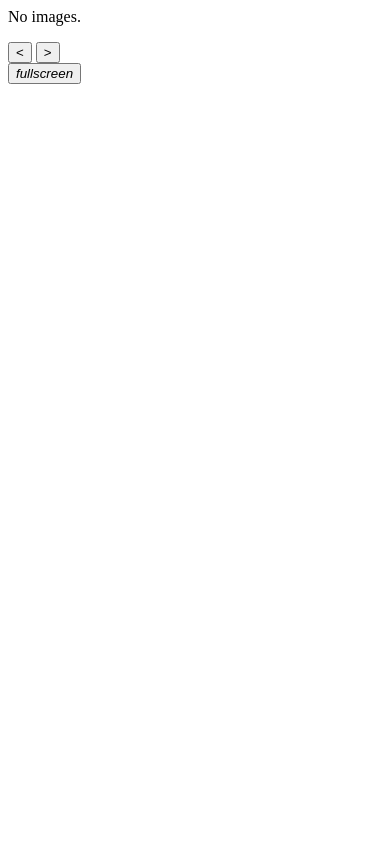
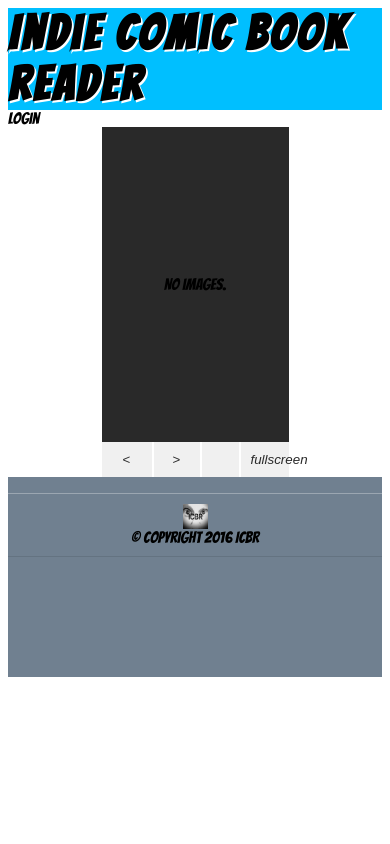
Before and after one commit to travvick1138/Capstone, a Django app: page /reader/cbr/ in a window 390 px wide. Run offline with Django 3.2, Linux system fonts and the light colour scheme; data that the repository does not hold is empty; some libraries are stand-ins or nearby versions.

Commit message:
day seven of ten afternoon

```diff
--- a/reader/static/css/cbr.css
+++ b/reader/static/css/cbr.css
@@ -1,14 +1,3 @@
-@mixin flexbox() {
-  display: -webkit-box;
-  display: -moz-box;
-  display: -ms-flexbox;
-  display: -webkit-flex;
-  display: flex;
-}
-
-$gray: #f0f0f0;
-$dark: #292929;
-
 #slider {
   /*
     Container width and heights are arbitrary - I just chose what looks best.
@@ -17,89 +6,120 @@ $dark: #292929;
   width: 50%;
   height: 350px;
   margin: 0 auto;
-    @include flexbox();
+  display: -webkit-box;
+  display: -ms-flexbox;
+  display: -webkit-flex;
+  display: flex;
+  -webkit-flex-flow: column nowrap;
+      -ms-flex-flow: column nowrap;
           flex-flow: column nowrap;
-    &.full {
+}
+#slider.full {
   position: fixed;
   top: 0;
   left: 0;
   width: 100vw;
   height: 100vh;
-      #images {
-        img {
+}
+#slider.full #images img {
   height: 100%;
   width: auto;
   vertical-align: center;
+}
 @media (max-width: 840px) {
+  #slider.full #images img {
     width: 100%;
     height: auto;
   }
 }
-      }
-    }
-    #images {
+#slider #images {
   height: 90%;
   text-align: center;
-      background: $dark;
-      @include flexbox();
+  background: #292929;
+  display: -webkit-box;
+  display: -ms-flexbox;
+  display: -webkit-flex;
+  display: flex;
+  -webkit-box-pack: center;
+  -webkit-justify-content: center;
+      -ms-flex-pack: center;
           justify-content: center;
+  -webkit-box-align: center;
+  -webkit-align-items: center;
+      -ms-flex-align: center;
           align-items: center;
+  -webkit-align-content: center;
+      -ms-flex-line-pack: center;
           align-content: center;
-      img {
+}
+#slider #images img {
   height: 100%;
-        @media (max-width: 1650px) {
+}
+@media (max-width: 840px) {
+  #slider #images img {
     height: auto;
     width: auto;
     max-height: 100%;
     max-width: 100%;
   }
 }
+#slider #controls {
+  height: 10%;
+  background: #f0f0f0;
+  display: -webkit-box;
+  display: -ms-flexbox;
+  display: -webkit-flex;
+  display: flex;
+  -webkit-flex-flow: row nowrap;
+      -ms-flex-flow: row nowrap;
+          flex-flow: row nowrap;
+  -webkit-box-pack: justify;
+  -webkit-justify-content: space-between;
+      -ms-flex-pack: justify;
+          justify-content: space-between;
 }
-    #controls {
-      height: 10%;
-      background: $gray;
-      @include flexbox();
+#slider #controls div {
+  height: 100%;
+  display: -webkit-box;
+  display: -ms-flexbox;
+  display: -webkit-flex;
+  display: flex;
+  -webkit-flex-flow: row nowrap;
+      -ms-flex-flow: row nowrap;
           flex-flow: row nowrap;
-      justify-content: space-between;
-      div {
-        height: 100%;
-        @include flexbox();
-        flex-flow: row nowrap;
+  -webkit-box-pack: start;
+  -webkit-justify-content: flex-start;
+      -ms-flex-pack: start;
           justify-content: flex-start;
-        button {
+}
+#slider #controls div button {
   height: 100%;
 }
-        #last {
-
+#slider #controls div #next {
+  border-right: 2px solid white;
 }
-        #next {
-          border-right: 2px solid lighten($gray, 15%);
-        }
-      }
-      button {
+#slider #controls button {
   padding: 10px;
   background: transparent;
   border: none;
   outline: none;
-        color: $dark;
-        border-left: 2px solid lighten($gray, 15%);
+  color: #292929;
+  border-left: 2px solid white;
   width: 50px;
-        &:first-of-type {
+}
+#slider #controls button:first-of-type {
   border-left: none;
 }
-        &:active, &:hover, &:focus {
+#slider #controls button:active, #slider #controls button:hover, #slider #controls button:focus {
   outline: none;
 }
-        &:hover {
-          color: lighten($dark, 15%);
-          background: darken($gray, 15%);
+#slider #controls button:hover {
+  color: #4f4f4f;
+  background: #cacaca;
 }
+#slider #controls #toggle-fullscreen {
+  border-left: 2px solid white;
 }
-      #toggle-fullscreen {
-        border-left: 2px solid lighten($gray, 15%);
-        .material-icons {
+#slider #controls #toggle-fullscreen .material-icons {
   vertical-align: bottom;
 }
-      }
-    }
-  }
--- a/reader/static/css/styles.css
+++ b/reader/static/css/styles.css
@@ -1,24 +1,34 @@
 /*@import 'https://fonts.googleapis.com/css?family=Open+Sans+Condensed:300';*/
 @import 'http://fonts.googleapis.com/css?family=Bangers';
 html,
-body {
-      width: 100%;
-      height: 100%;
-      overflow: hidden;
-      margin: 0;
+.wrapper {
+      display: -webkit-box;
+      display: -moz-box;
+      display: -ms-flexbox;
+      display: -webkit-flex;
       display: flex;
-      flex-direction: column;
-      flex-wrap: wrap;
+      -webkit-flex-flow: row wrap;
+      flex-flow: row wrap;
+      /*overflow: hidden;*/
       font-family: Bangers, sans-serif;
-      background: #708090;
+
       /*font-family: 'comic sans', sans-serif;*/
 }
+
+.wrapper > * {
+  padding: 0px;
+  flex: 1 100%;
+}
 .page-header h1 {
+      flex-direction: column;
+      margin: 0;
+      background: deepskyblue;
+      background-size: cover;
       font-family: Bangers, sans-serif;
       font-size: 3em;
-      color: #0000ff;
+      color: #000000;
       letter-spacing: 0.065em;
-      text-shadow: 0.035em 0.035em #ffff00;
+      text-shadow: 0.035em 0.035em #ffffff;
 }
 
 .page-header h1 .closer {
@@ -26,11 +36,24 @@ body {
 }
 
 .page-header a {
-      color: #0000ff;
+      color: #000000;
       text-decoration: none;
 }
 
-p {
+.page-header #login {
+      -webkit-flex-flow: row;
+      justify-content: flex-end;
+}
+
+.content-container {
+      flex-direction: row;
+      flex: 1 100%;
+}
+
+.content-container h1 .closer {
+      letter-spacing:0.065em;
+}
+/*p {
       font-family:'Comic Sans', cursive;
       font-style: italic;
       font-size: 24px;
@@ -38,4 +61,37 @@ p {
       color: #000000;
       padding-left: 1em;
       text-shadow: 0em 0em #ffffff;
+}*/
+
+.page-footer {
+      background: #708090;
+      background-size: cover;
+      height: 200px;
+      margin: 0;
+      justify-content: flex-end;
 }
+
+@media all and (max-width: 800px) {
+  .page-footer {
+    justify-content: space-around;
+  }
+}
+@media all and (max-width: 600px) {
+  .page-footer {
+    -webkit-flex-flow: column wrap;
+    flex-flow: column wrap;
+    padding: 0;
+  }
+
+  .unstyled {
+    list-style: none;
+    text-align: center;
+    padding: 10px;
+    border-top: 1px solid rgba(255, 255, 255, 0.3);
+    border-bottom: 1px solid rgba(0, 0, 0, 0.1);
+  }
+
+  .unstyled li {
+    border-bottom: none;
+  }
+}
--- a/reader/static/js/cbr.js
+++ b/reader/static/js/cbr.js
@@ -6,16 +6,20 @@ $(document).ready(function() {
   var $full = $("#toggle-fullscreen"); //full screen toggle button
   var $car = $("#slider"); //the whole slider
   var $count = 1; //the current image
-  var $total = 3; //the amount of images
+  var $total = $("#images img").length; //the amount of images
 
   // hey, look, I know this isn't the best way to count the images
   //but for some reason, $("#images img").length isn't returning a value
   //trouble shooting that later on.
 
   $("#images img").hide(); //hide all images
+  $("#images img").each(function(i, img){
+    $(img).attr("id", i+1);
+  });
   $("#" + $count).show(); //except the index image
 
-  $last.click(function() {
+  $last.click(function(evt) {
+    evt.preventDefault()
     //when the 'last' button is clicked
     $("#" + $count).fadeOut(300, function() {
       //fade out the currently shown image
@@ -37,8 +41,10 @@ $(document).ready(function() {
     });
   })
 
-  $next.click(function() {
+  $next.click(function(evt) {
+    evt.preventDefault()
     //when the 'next' button is clicked
+    console.log($count, $total)
     $("#" + $count).fadeOut(300, function() {
       //fade out the currently shown image
 
@@ -59,7 +65,8 @@ $(document).ready(function() {
     });
   })
 
-  $full.click(function() {
+  $full.click(function(evt) {
+    evt.preventDefault()
     //when the fullscreen toggle is clicked
 
     //if the slider is already full screen
--- a/reader/urls.py
+++ b/reader/urls.py
@@ -5,7 +5,7 @@ urlpatterns = [
     url(r'^$', views.instructions),
     # url(r'^list/$', views.list, name='reader-list'),
     url(r'^new/$', views.newcomic, name='reader-new'),
-    url(r'^upload/$', views.upload, name='reader-upload'),
+    # url(r'^upload/$', views.upload, name='reader-upload'),
     url(r'^cbr/$', views.cbrview, name='reader-cbr'),
     url(r'^inst/$', views.instructions, name='reader-inst'),
     url(r'^(?P<comic>[\d]+)', views.presentation, name='reader-presentation'),
--- a/reader/views.py
+++ b/reader/views.py
@@ -55,25 +55,25 @@
     # Render list page with the documents and the form
     return render(request, 'comicbookname.html', {'form': form})
 
-def upload(request):
-    # Handle file upload
-    if request.method == 'POST':
-        form = ImageForm(request.POST, request.FILES)
-        if form.is_valid():
-            # newdoc = Image()
-            form.save(commit=False)
-            form.imagefile = request.FILES['imagefile']
-            # form.save(commit=False)
-            form.comicbook = Comicbook.objects.get(id=request.POST['comicbook'])
-            form.name = request.POST['name']
-            form.save()
-
-            # Redirect to the document list after POST
-            return HttpResponseRedirect('/')
-    else:
-        form = ImageForm() # A empty, unbound form
-
-    return render(request, 'uploadimage.html', {'form': form})
+# def upload(request):
+#     # Handle file upload
+#     if request.method == 'POST':
+#         form = ImageForm(request.POST, request.FILES)
+#         if form.is_valid():
+#             # newdoc = Image()
+#             form.save(commit=False)
+#             form.imagefile = request.FILES['imagefile']
+#             # form.save(commit=False)
+#             form.comicbook = Comicbook.objects.get(id=request.POST['comicbook'])
+#             form.name = request.POST['name']
+#             form.save()
+#
+#             # Redirect to the document list after POST
+#             return HttpResponseRedirect('/')
+#     else:
+#         form = ImageForm() # A empty, unbound form
+#
+#     return render(request, 'uploadimage.html', {'form': form})
 
 
 def presentation(request,comic):
--- a/templates/base.html
+++ b/templates/base.html
@@ -7,20 +7,21 @@
 
           <meta name="description" content="">
 
-                <!-- Mobile-friendly viewport -->
           <meta name="viewport" content="width=device-width, initial-scale=1.0">
-
-                 <!-- Style sheet link -->
 
           <link rel="stylesheet" href="{% static 'css/styles.css' %}">
 
         </head>
 
         <body>
+          <div class="wrapper">
             <div class="page-header">
                 <h1><a href="/">Indie Comic Book Reader</a></h1>
+                <div id="login">
+                  <a href="accounts/login">Login</a>
                 </div>
-          <div class="content container">
+            </div>
+            <div class="content-container">
               {% block content %}
               {% endblock %}
             </div>
@@ -34,5 +35,6 @@
                 </ul>
               </div>
             </div>
+          </div>
       </body>
 </html>
--- a/templates/cbrpresentation.html
+++ b/templates/cbrpresentation.html
@@ -1,3 +1,7 @@
+{% extends "base.html" %}
+
+{% block content %}
+
 <form action="{% url "reader-presentation" cb.id %}" method="post" enctype="multipart/form-data">
   {% csrf_token %}
   <input type="text" name="comicbook" value="{{cb.title}}">
@@ -13,3 +17,5 @@
 {% for x in cb.pages.all %}<br>
 <img src="{{ x.imagefile.url }}"> <br>
 {% endfor %}
+
+{% endblock %}
--- a/templates/cbrview.html
+++ b/templates/cbrview.html
@@ -1,24 +1,22 @@
+{% extends "base.html" %}
+
+{% block content %}
+
 {% load staticfiles %}
-
+<link rel="stylesheet" href="{% static "css/cbr.css" %}">
 <form action="{% url "reader-cbr" %}" method="post" enctype="multipart/form-data">
 {% csrf_token %}
 
           <div id='slider'>
             <div id='images'>
-              <!-- List of uploaded documents -->
-              <link rel="stylesheet" href="{% static "css/cbr.css" %}">
+
               {% if images %}
-                      <ul>
-                      {% for images in images %}
-                              <li><a href="{{ images.imagefile.url }}">{{ images.imagefile.name }}
-                              <img src="{{ images.imagefile.url }}" alt="{{ images.imagefile.name }}">
-                              </a></li>
+                      {% for image in images %}
+                              <img src="{{ image.imagefile.url }}" alt="{{ image.name }}" id="{{ i }}">
                       {% endfor %}
-                      </ul>
               {% else %}
                       <p>No images.</p>
               {% endif %}
-
             </div>
             <div id='controls'>
               <div>
@@ -34,3 +32,4 @@
           <script src="https://ajax.googleapis.com/ajax/libs/jquery/3.1.0/jquery.min.js"></script>
           <script src="{% static "js/cbr.js" %}"></script>
 </form>
+{% endblock %}
--- a/templates/comicbookname.html
+++ b/templates/comicbookname.html
@@ -1,3 +1,7 @@
+{% extends "base.html" %}
+
+{% block content %}
+
 <form action="{% url "reader-new" %}" method="post" enctype="multipart/form-data">
         {% csrf_token %}
         <p>{{ form.non_field_errors }}</p>
@@ -8,3 +12,5 @@
         </p>
         <p><input type="submit" value="Create" /></p>
 </form>
+
+{% endblock %}
--- a/templates/registration/login.html
+++ b/templates/registration/login.html
@@ -1,3 +1,5 @@
+
+{% extends "base.html" %}
 
 {% block content %}
 
```
Also changed, not shown: templates/registration/logged_out.html (added, +7 -0 lines). Lines whose indentation alone changed are shown as unchanged.
